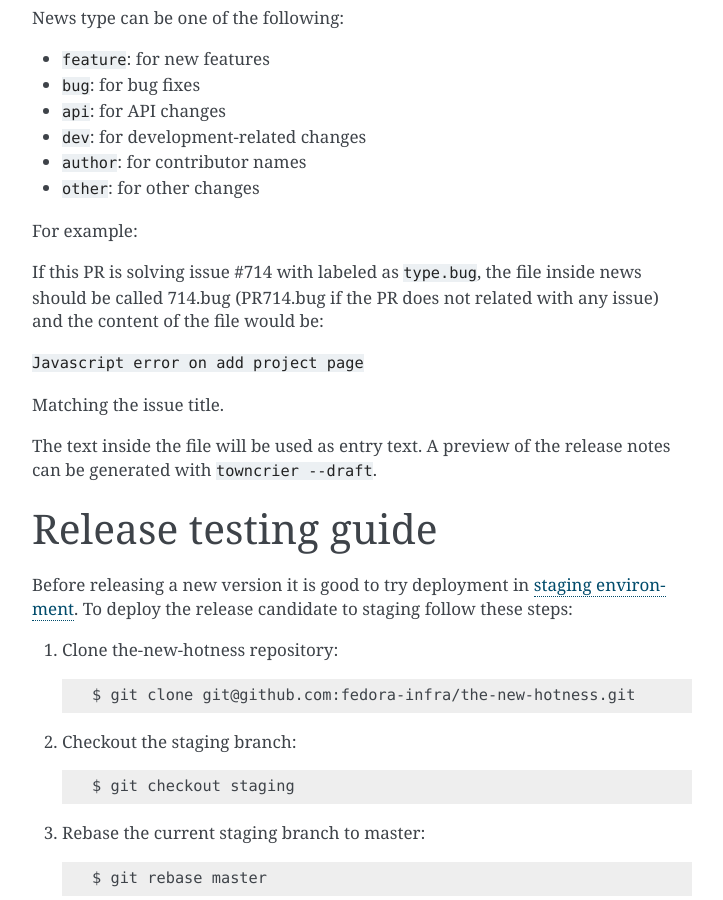
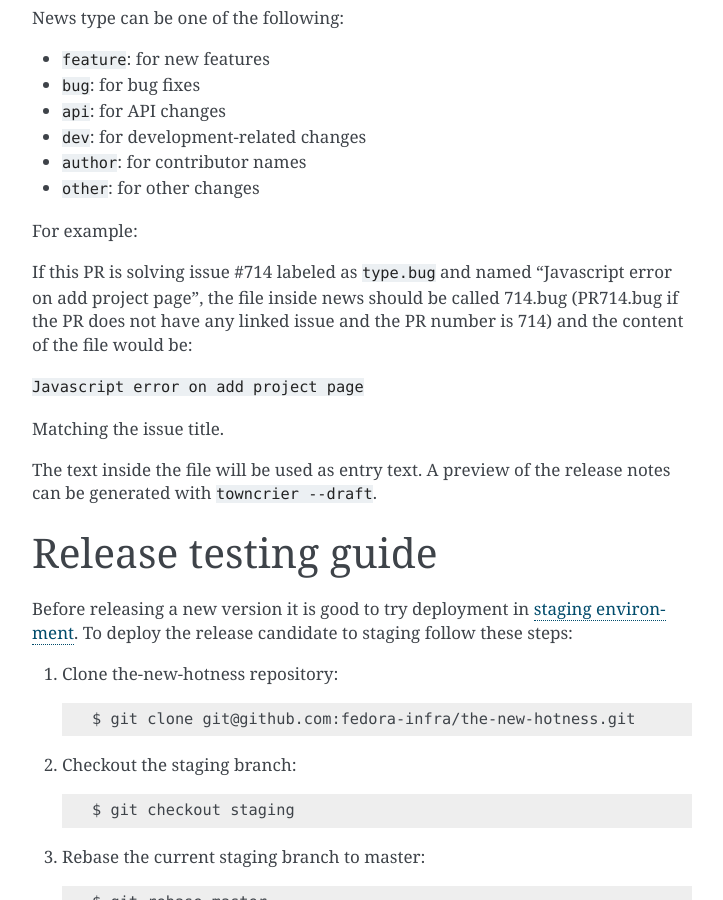
Before and after one commit to fedora-infra/the-new-hotness, a Sphinx documentation site: the page built from docs/dev-guide.rst, in a window 1280 px wide and 900 px high, scrolled down 5138 px. Shown: the whole window, without its empty margins (388-1111 px from the left). Built offline with Sphinx 7.4.7, drawn with Linux system fonts in a browser that asks for light colours; the version number could not be read and is left out.

Commit message:
Update docs/dev-guide.rst
Co-authored-by: Zlopez <michal.konecny@psmail.xyz>

```diff
--- a/docs/dev-guide.rst
+++ b/docs/dev-guide.rst
@@ -227,7 +227,7 @@ News type can be one of the following:
 
 For example:
 
-If this PR is solving issue #714 with labeled as ``type.bug``, the file inside news should be called 714.bug (PR714.bug if the PR does not related with any issue) and the content of the file would be:
+If this PR is solving issue #714 labeled as ``type.bug`` and named "Javascript error on add project page", the file inside news should be called 714.bug (PR714.bug if the PR does not have any linked issue and the PR number is 714) and the content of the file would be:
 
 ``Javascript error on add project page``
 
```
